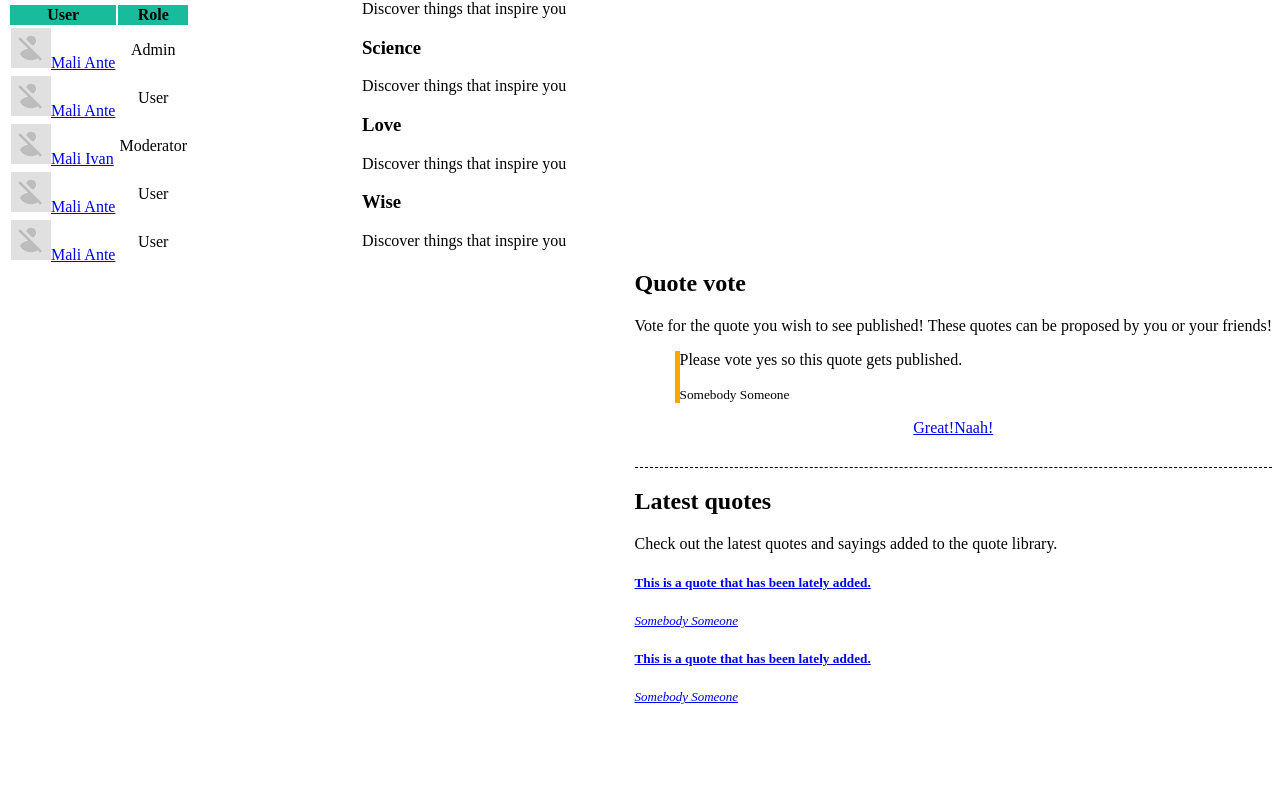
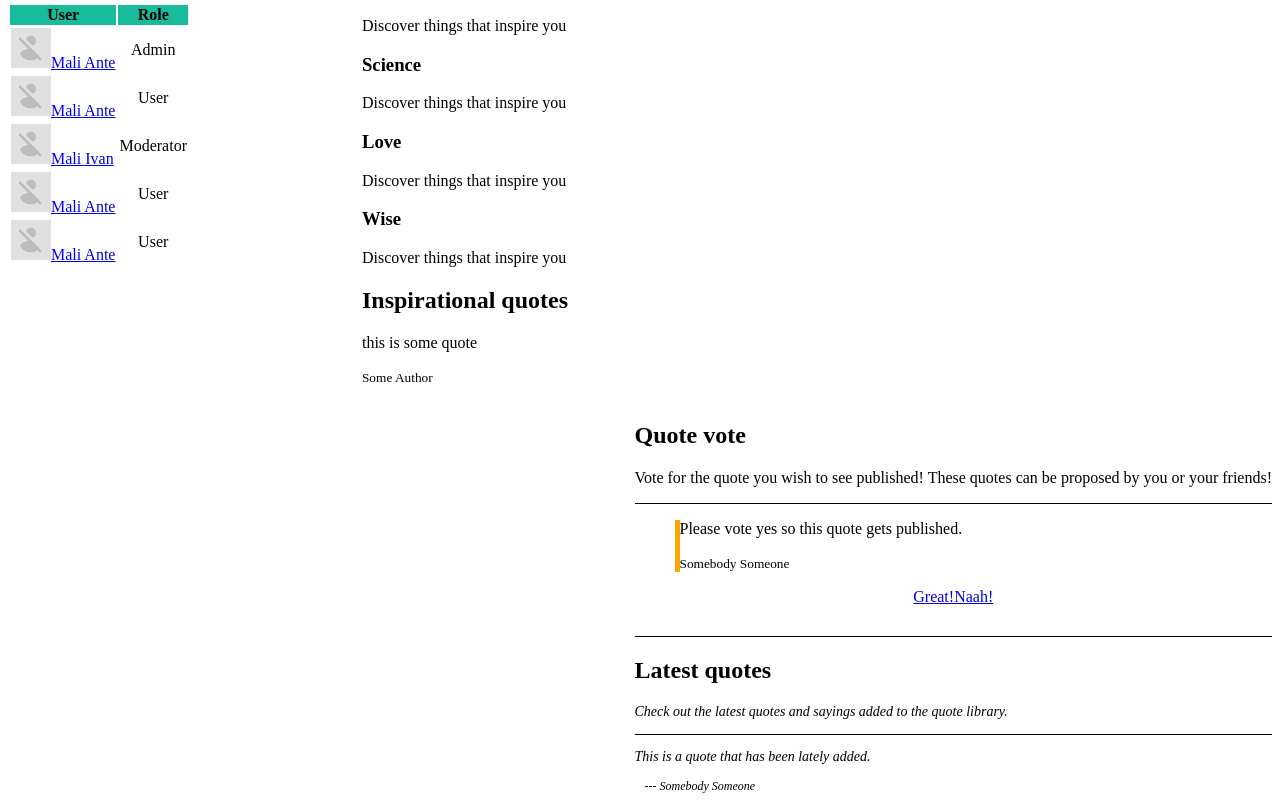
Before and after one commit to DorianSyruss/wall-of-sayings, a Vue app: page / in a window 1280 px wide. Shown: the part 359-1165 px from the top of the page. Before the commit the page ends 1077 px from the top, so only its background shows below. Built offline with nearby package versions, Linux system fonts and the light colour scheme; what vue-resource would draw is missing.

Commit message:
Add quotes, UI changes, WIP
- working on more UI elemets
- working on UI flow

```diff
--- a/client/App.vue
+++ b/client/App.vue
@@ -32,7 +32,7 @@
   import AuthForm from 'components/auth/index.vue';
   import Navbar from 'components/navbar/Navbar.vue';
   import Users from 'components/Users.vue';
-  import Quotes from 'components/Quotes.vue';
+  import Quotes from 'components/Quotes/Quotes.vue';
   import Categories from 'components/Categories.vue';
   import Proposed from 'components/Quotes/Proposed.vue';
   import Latest from 'components/Quotes/Latest.vue';
@@ -70,7 +70,6 @@
       margin-top: 15px;
     }
   }
-
   .content-right {
     float: right;
   }
--- a/client/components/Categories.vue
+++ b/client/components/Categories.vue
@@ -1,13 +1,13 @@
 <template>
     <div class="categories col-sm-12">
       <div class="row">
-        <div class="col-md-6 col-md-10 col-lg-6" v-for="categorie in categories">
+        <div class="col-md-10 col-lg-6" v-for="category in categories">
           <div class="panel panel-default">
             <div class="panel-heading">
-              <h3 class="panel-title">{{ categorie.title }}</h3>
+              <h3 class="panel-title">{{ category.title }}</h3>
             </div>
             <div class="panel-body">
-              {{ categorie.description }}
+              {{ category.description }}
             </div>
           </div>
         </div>
--- a/client/components/Quotes.vue
+++ /dev/null
@@ -1,13 +0,0 @@
-<template>
-  <div class="quotes">
-
-  </div>
-</template>
-
-<script>
-  export default {};
-</script>
-
-<style lang="scss" scoped>
-
-</style>
--- a/client/components/Quotes/Latest.vue
+++ b/client/components/Quotes/Latest.vue
@@ -2,22 +2,15 @@
   <div class="latest-quotes">
     <div class="title">
       <h2>Latest quotes</h2>
-      <p class="descrioption">
-        Check out the latest quotes and sayings added to the quote library.
-      </p>
+      <div class="description">
+        <p>Check out the latest quotes and sayings added to the quote library.</p>
+      </div>
     </div>
-    <div class="list-group">
-      <a href="#" class="list-group-item">
-        <h5 class="list-group-item-text">{{ quote }}</h5>
-        <p class="list-group-item-heading">{{ author }}</p>
-      </a>
-      <a href="#" class="list-group-item">
-        <h5 class="list-group-item-heading">{{ quote }}</h5>
-        <p class="list-group-item-text">{{ author }}</p>
-      </a>
+    <div class="quote">
+      <p>{{ quote }}</p>
+      <p class="author">--- {{ author }}</p>
     </div>
   </div>
-
 </template>
 
 <script>
@@ -33,12 +26,13 @@
 
 <style lang="scss" scoped>
   .latest-quotes {
-    .list-group-item {
-      p {
-        font-size: 13px;
-        font-style: italic;
-      }
+    p {
+      font-size: 14px;
+      font-style: italic;
+    }
+    .author {
+      font-size: 12px;
+      text-indent: 10px;
     }
   }
-
 </style>
--- a/client/components/Quotes/Proposed.vue
+++ b/client/components/Quotes/Proposed.vue
@@ -1,7 +1,9 @@
 <template>
   <div class="proposed-quotes">
     <h2>Quote vote</h2>
-    <p>Vote for the quote you wish to see published! These quotes can be proposed by you or your friends!</p>
+    <div class="description">
+      <p>Vote for the quote you wish to see published! These quotes can be proposed by you or your friends!</p>
+    </div>
     <blockquote>
       <span class="glyphicon glyphicon-chevron-left"></span>
       <span class="glyphicon glyphicon-chevron-right"></span>
@@ -29,7 +31,7 @@
 <style lang="scss" scoped>
   .proposed-quotes {
     padding-bottom: 30px;
-    border-bottom: 1px dashed black;
+    border-bottom: 1px solid black;
   }
   .vote {
     text-align: center;
@@ -39,5 +41,4 @@
       border-left: 5px solid orange;
     }
   }
-
 </style>
--- /dev/null
+++ b/client/components/Quotes/Quotes.vue
@@ -0,0 +1,29 @@
+<template>
+  <div class="quotes col-sm-12">
+    <div class="row">
+      <div class="title">
+        <h2>{{ categoryName }}</h2>
+        <blockquote>
+          <p>this is some quote</p>
+          <small>Some Author</small>
+        </blockquote>
+      </div>
+    </div>
+  </div>
+</template>
+
+<script>
+  export default {
+    data() {
+      return {
+        categoryName: 'Inspirational quotes',
+        quote: 'Quote example Uno',
+        author: 'Someone Somebody'
+      };
+    }
+  };
+</script>
+
+<style lang="scss" scoped>
+
+</style>
--- a/client/style/main.scss
+++ b/client/style/main.scss
@@ -22,3 +22,8 @@
   display: block;
   padding: 20px;
 }
+
+.description {
+  border-bottom: 1px solid black;
+  margin-bottom: 10px;
+}
```
Also changed, not shown: 2 other files (tests, documents, lock files or other folders).
